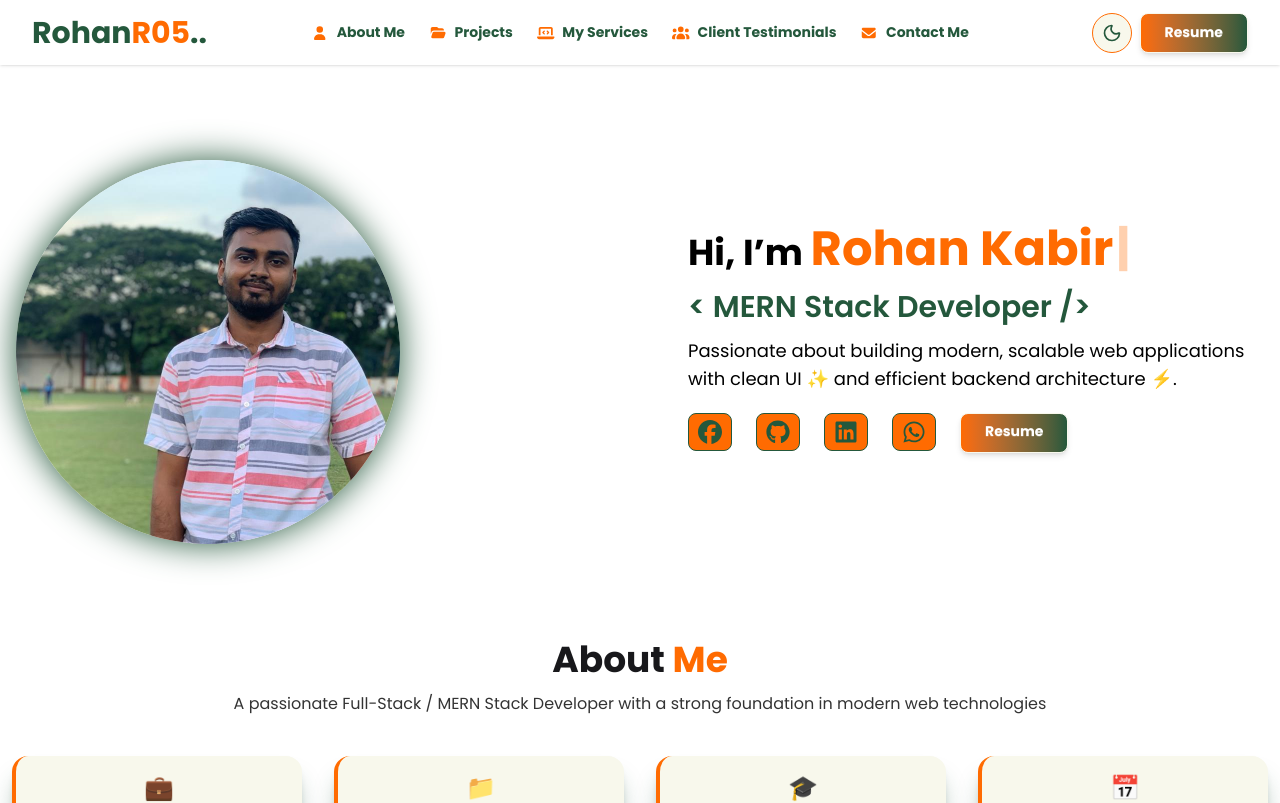
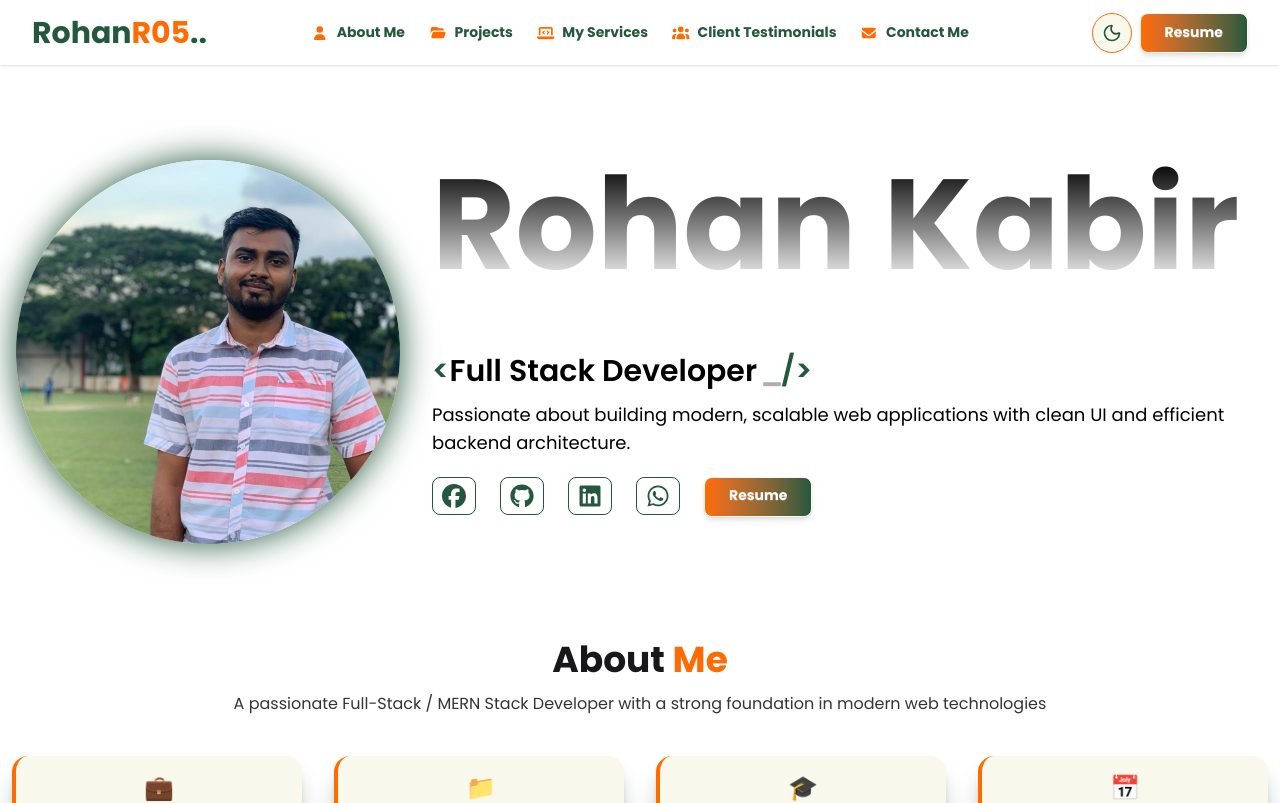
Before and after one commit to RohanR05/protfolio, a React (Vite) app: page / in a window 1280 px wide. Shown: the top 803 px of the page. Built offline with nearby package versions, Linux system fonts and the light colour scheme.

Commit message:
banner more attractive

```diff
--- a/src/App.css
+++ b/src/App.css
@@ -47,3 +47,14 @@ body {
 .animate-glowPulse {
   animation: glowPulse 3s ease-in-out infinite;
 }
+.text-fade-bottom {
+  mask-image: linear-gradient(to bottom, rgba(0,0,0,1), rgba(0,0,0,0));
+  -webkit-mask-image: linear-gradient(to bottom, rgba(0,0,0,1), rgba(0,0,0,0));
+  transition: mask-image 0.3s ease-in-out, -webkit-mask-image 0.3s ease-in-out;
+}
+
+/* For dark mode (DaisyUI applies [data-theme="dark"]) */
+[data-theme="dark"] .text-fade-bottom {
+  mask-image: linear-gradient(to bottom, rgba(255,255,255,1), rgba(255,255,255,0));
+  -webkit-mask-image: linear-gradient(to bottom, rgba(255,255,255,1), rgba(255,255,255,0));
+}
--- a/src/components/Home/Banner/Banner.jsx
+++ b/src/components/Home/Banner/Banner.jsx
@@ -20,31 +20,35 @@ const Banner = () => {
         />
       </div>
 
+      {/* Text */}
+      <div className="md:ml-8 text-center md:text-left max-w-4xl">
+        <h1 className="text-5xl md:text-7xl lg:text-9xl font-bold mb-4 md:mb-16 text-info text-fade-bottom">
+          Rohan Kabir
+        </h1>
 
-      {/* Text */}
-      <div className="md:ml-8 text-center md:text-left max-w-xl">
-        <h1 className="text-3xl md:text-4xl font-bold mb-4 text-info">
-          Hi, I’m{" "}
-          <span className="text-3xl md:text-5xl text-neutral">
+        <p className="text-2xl md:text-3xl font-semibold text-primary mb-3">
+          &lt;
+          <span className="text-info">
             <Typewriter
-              words={["Rohan Kabir"]}
-              loop={0} // 0 = infinite loop
+              words={[
+                "MERN Stack Developer",
+                "Full Stack Developer",
+                "Front-End Developer",
+              ]}
+              loop={0} // infinite
               cursor
-              cursorStyle="|"
-              typeSpeed={150}
-              deleteSpeed={30}
+              cursorStyle="_"
+              typeSpeed={70}
+              deleteSpeed={50}
               delaySpeed={1500}
             />
           </span>
-        </h1>
-
-        <p className="text-2xl md:text-3xl font-semibold text-primary mb-3">
-          &lt; MERN Stack Developer /&gt;
+          /&gt;
         </p>
 
         <p className="text-lg mb-5 text-info">
           Passionate about building modern, scalable web applications with clean
-          UI ✨ and efficient backend architecture ⚡.
+          UI and efficient backend architecture.
         </p>
 
         {/* Social Icons */}
@@ -57,7 +61,7 @@ const Banner = () => {
               aria-label="Facebook"
             >
               <FontAwesomeIcon
-                className="border border-primary p-1.5 rounded-lg text-primary bg-neutral hover:bg-primary hover:text-neutral transition"
+                className="p-1.5 text-primary border border-primary rounded-lg hover:text-neutral hover:border-neutral hover:rotate-30 transition"
                 icon={faFacebook}
               />
             </a>
@@ -70,7 +74,7 @@ const Banner = () => {
               aria-label="GitHub"
             >
               <FontAwesomeIcon
-                className="border border-primary p-1.5 rounded-lg text-primary bg-neutral  hover:bg-primary hover:text-neutral transition"
+                className="p-1.5 text-primary border border-primary rounded-lg hover:text-neutral hover:border-neutral hover:rotate-30 transition"
                 icon={faGithub}
               />
             </a>
@@ -83,7 +87,7 @@ const Banner = () => {
               aria-label="LinkedIn"
             >
               <FontAwesomeIcon
-                className="border border-primary p-1.5 rounded-lg text-primary bg-neutral hover:bg-primary hover:text-neutral transition"
+                className="p-1.5 text-primary border border-primary rounded-lg hover:text-neutral hover:border-neutral hover:rotate-30 transition"
                 icon={faLinkedin}
               />
             </a>
@@ -96,13 +100,12 @@ const Banner = () => {
               aria-label="WhatsApp"
             >
               <FontAwesomeIcon
-                className="border border-primary p-1.5 rounded-lg text-primary bg-neutral hover:bg-primary hover:text-neutral transition"
+                className="p-1.5 text-primary border border-primary rounded-lg hover:text-neutral hover:border-neutral hover:rotate-30 transition"
                 icon={faWhatsapp}
               />
             </a>
           </li>
           <li>
-            {" "}
             <a
               href="https://drive.google.com/file/d/180oEGkCsjBwAmAoht8vH36QYI19XcP4M/view?usp=sharing"
               target="_blank"
@@ -113,8 +116,6 @@ const Banner = () => {
             </a>
           </li>
         </ul>
-
-        {/* Resume Button */}
       </div>
     </div>
   );
```
Lines whose indentation alone changed are shown as unchanged.
